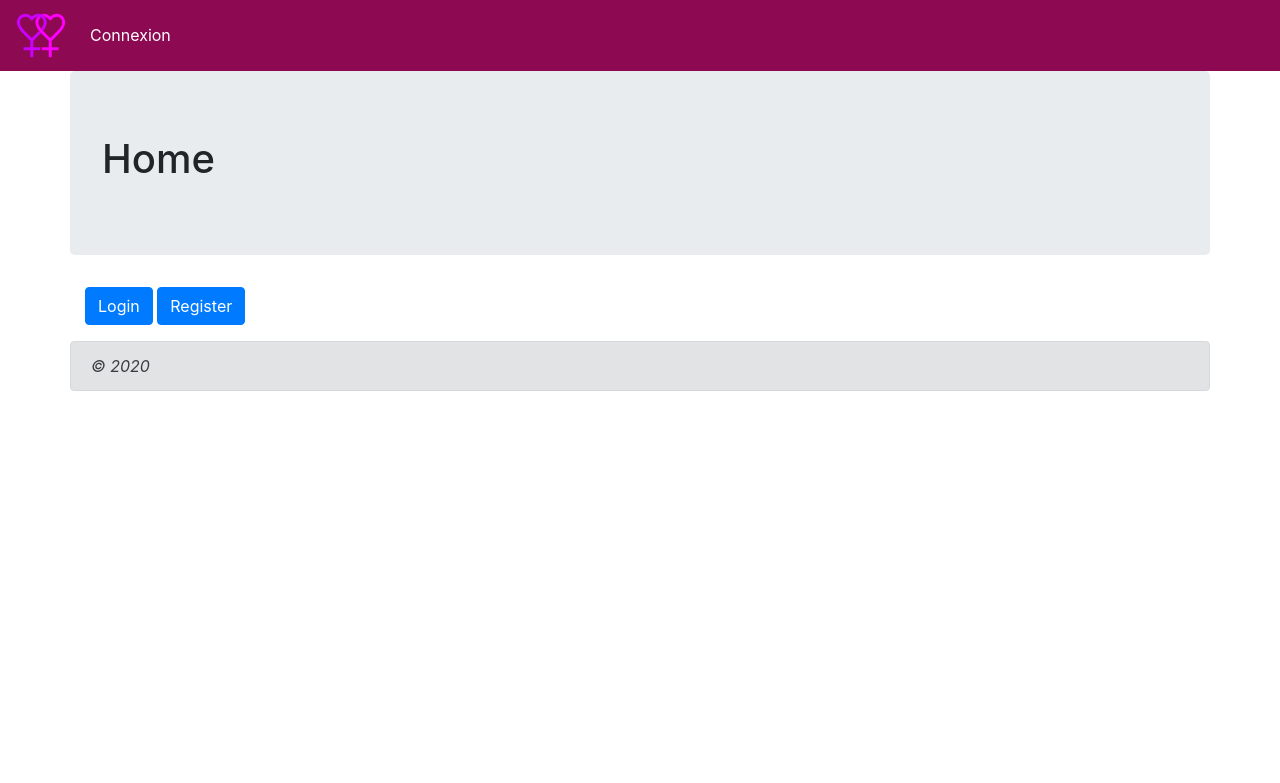
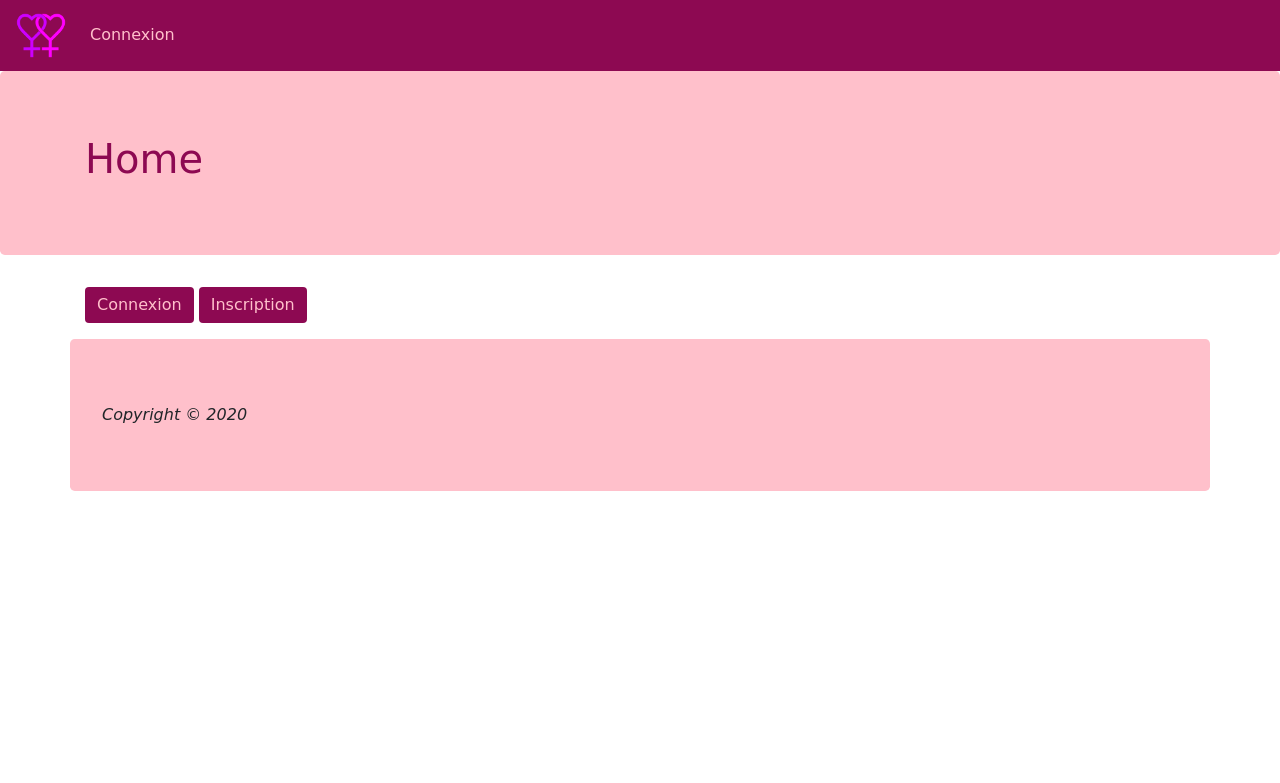
Before and after one commit to paulguillon/rencontrecodeigniter, a CodeIgniter app: page /database/ in a window 1280 px wide. Shown: the top 783 px of the page. Run offline with CodeIgniter, Linux system fonts and the light colour scheme.

Commit message:
design, trad

```diff
--- a/application/config/database.php
+++ b/application/config/database.php
@@ -92,6 +92,5 @@ $db['default'] = array(
 	'compress' => FALSE,
 	'stricton' => FALSE,
 	'failover' => array(),
-	'save_queries' => TRUE,
-	'port' => 3308
+	'save_queries' => TRUE
 );
--- a/application/views/home/home.php
+++ b/application/views/home/home.php
@@ -3,5 +3,5 @@
 if(isset($_SESSION['user']))
     header('location:'.base_url().'search/index');
 ?>
-<a href="<?= base_url('home/login')?>"><button class="btn btn-primary">Login</button></a>
-<a href="<?= base_url('home/register')?>"><button class="btn btn-primary">Register</button></a>
+<a href="<?= base_url('home/login')?>"><button class="btn btn-primary bg-pink">Connexion</button></a>
+<a href="<?= base_url('home/register')?>"><button class="btn btn-primary bg-pink">Inscription</button></a>
--- a/application/views/home/profile.php
+++ b/application/views/home/profile.php
@@ -12,4 +12,4 @@ if (!isset($_SESSION["user"])) header('location:' . base_url('home/login'))
 <input type="submit" value="Upload" class="btn btn-primary mt-3" />
 
 </form>
-<a href="<?= base_url() ?>"><button class="btn btn-primary">Home</button></a>
+<a href="<?= base_url() ?>"><button class="btn btn-primary">Accueil</button></a>
--- a/application/views/templates/footer.php
+++ b/application/views/templates/footer.php
@@ -1,6 +1,6 @@
 </div>
-<footer class="container alert alert-secondary mt-3">
-    <em>&copy; 2020</em>
+<footer class="container jumbotron mt-3">
+    <em>Copyright &copy; <?= date('Y')?></em>
 </footer>
 </body>
 
--- a/application/views/templates/header.php
+++ b/application/views/templates/header.php
@@ -6,7 +6,7 @@ session_start();
 <head>
     <title>Page</title>
     <link rel="stylesheet" href="https://stackpath.bootstrapcdn.com/bootstrap/4.5.2/css/bootstrap.min.css">
-    <link rel="stylesheet" href="..\assets\css\style.css">
+    <link rel="stylesheet" href="<?= base_url('assets\css\style.css') ?>">
     <script src="https://cdnjs.cloudflare.com/ajax/libs/jquery/3.5.1/jquery.min.js" integrity="sha512-bLT0Qm9VnAYZDflyKcBaQ2gg0hSYNQrJ8RilYldYQ1FxQYoCLtUjuuRuZo+fjqhx/qtq/1itJ0C2ejDxltZVFg==" crossorigin="anonymous"></script>
     <script src="https://stackpath.bootstrapcdn.com/bootstrap/4.5.2/js/bootstrap.min.js"></script>
 </head>
@@ -37,7 +37,9 @@ session_start();
             </ul>
         </div>
     </nav>
-    <header class="container jumbotron">
-        <h1><?php echo $title; ?></h1>
+    <header class="jumbotron">
+        <div class="container">
+            <h1><?php echo $title; ?></h1>
+        </div>
     </header>
     <div class="container">
--- a/assets/css/style.css
+++ b/assets/css/style.css
@@ -2,10 +2,37 @@
     background-color: rgb(141, 9, 82);
 }
 
+.btn{
+    background-color: rgb(141, 9, 82);
+    color: pink;
+    border: none;
+}
+a{
+    color: palevioletred;
+}
+a:hover{
+    color: rgb(141, 9, 82);
+}
+label{
+    color: rgb(141, 9, 82);
+}
 .navbar-light .navbar-nav .nav-link{
-    color: white;
+    color: pink;
 }
 
 .navbar-light .navbar-nav .nav-link:hover{
     color: rgba(255, 255, 255, 0.877);
 }
+header{
+    color: rgb(141, 9, 82);
+}
+.jumbotron{
+    background-color: pink;
+}
+.alert{
+    background-color: pink;
+}
+
+body{
+    font-family: 'Comic Sans MS';
+}
```
